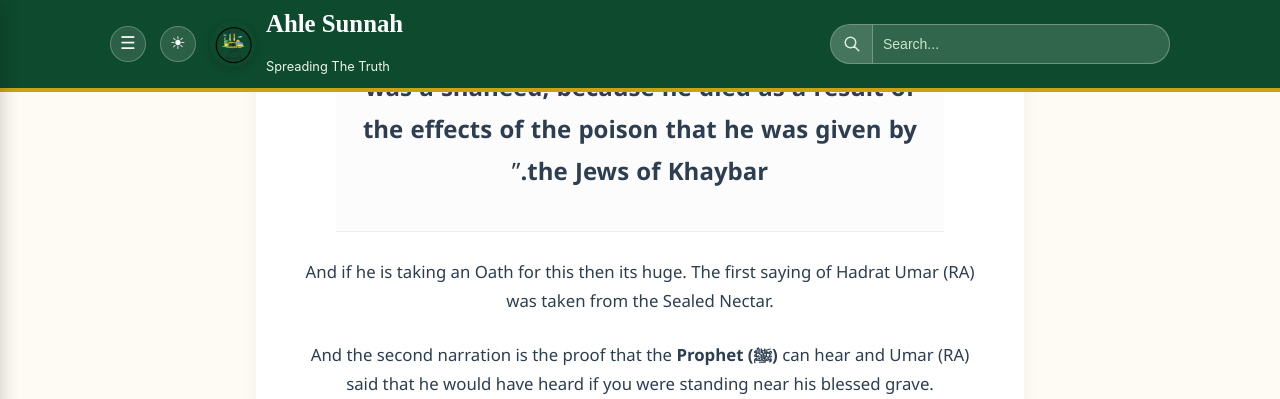
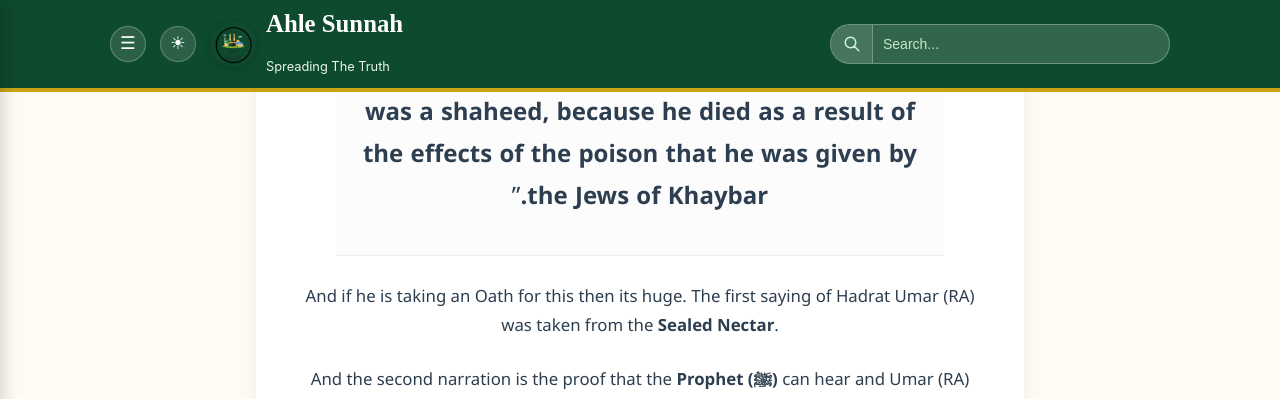
Before and after one commit to Fali17/ahlesunnah, a Jekyll site: the page built from _posts/2024-10-08-explaining-that-rasool-allah-is-still-alive.md, in a window 1280 px wide and 900 px high, scrolled down 1001 px, cut to the strip 0-399 px from the top of the window. Built offline with Jekyll 4.4.1, drawn with Linux system fonts in a browser that asks for light colours.

```diff
--- a/_posts/2024-10-08-explaining-that-rasool-allah-is-still-alive.md
+++ b/_posts/2024-10-08-explaining-that-rasool-allah-is-still-alive.md
@@ -8,14 +8,15 @@ tags: [Essay , Fiqh , Aqeedah]
 Many people nowdays say that the Prophet ﷺ is dead and he can't hear or see and he is not alive in his grave which is a grave sin and its kufr to say such things. And if someone lacks knowledge and says such things he is fine.
 
 >**The Prophet (ﷺ)** was indeed a martyr:
-**Imam Ibn Rajab (رحمه الله) in Fath Al Bari**:
+>
+>**Imam Ibn Rajab (رحمه الله) in Fath Al Bari**:
 
 >Prophet (ﷺ) said, "**I have been suffering from the effects of the food that I ate at Khaybar, and I will not die until I meet my Lord as a martyr.**"
 
 >"**The scholars are agreed that the Prophet (ﷺ) was a shaheed, because he died as a result of the effects of the poison that he was given by the Jews of Khaybar.**"
 
 And if he is taking an Oath for this then its huge.
-The first saying of Hadrat Umar (RA) was taken from the Sealed Nectar.
+The first saying of Hadrat Umar (RA) was taken from the **Sealed Nectar**.
 
 And the second narration is the proof that the **Prophet (ﷺ)** can hear and Umar (RA) said that he would have heard if you were standing near his blessed grave.
 
```
